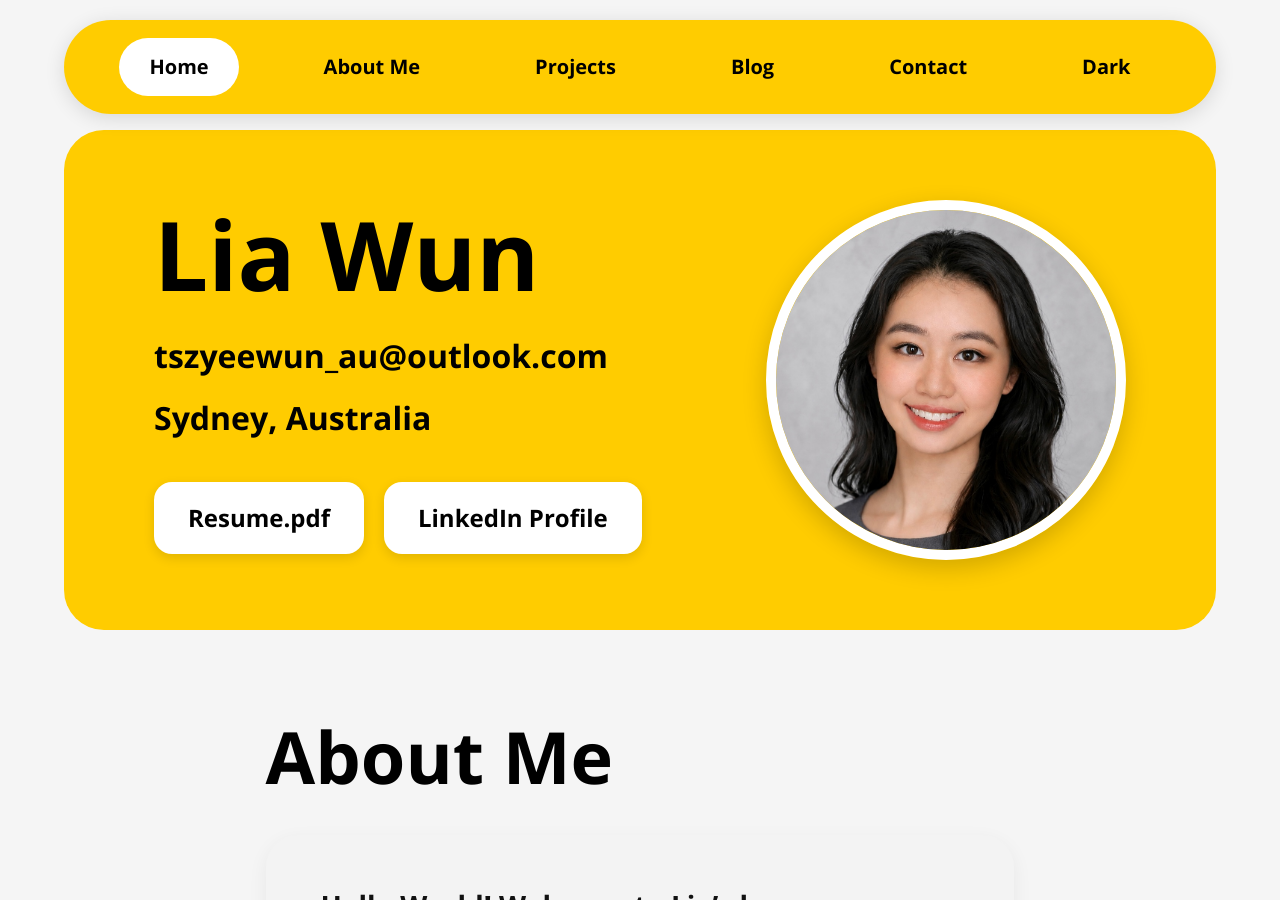
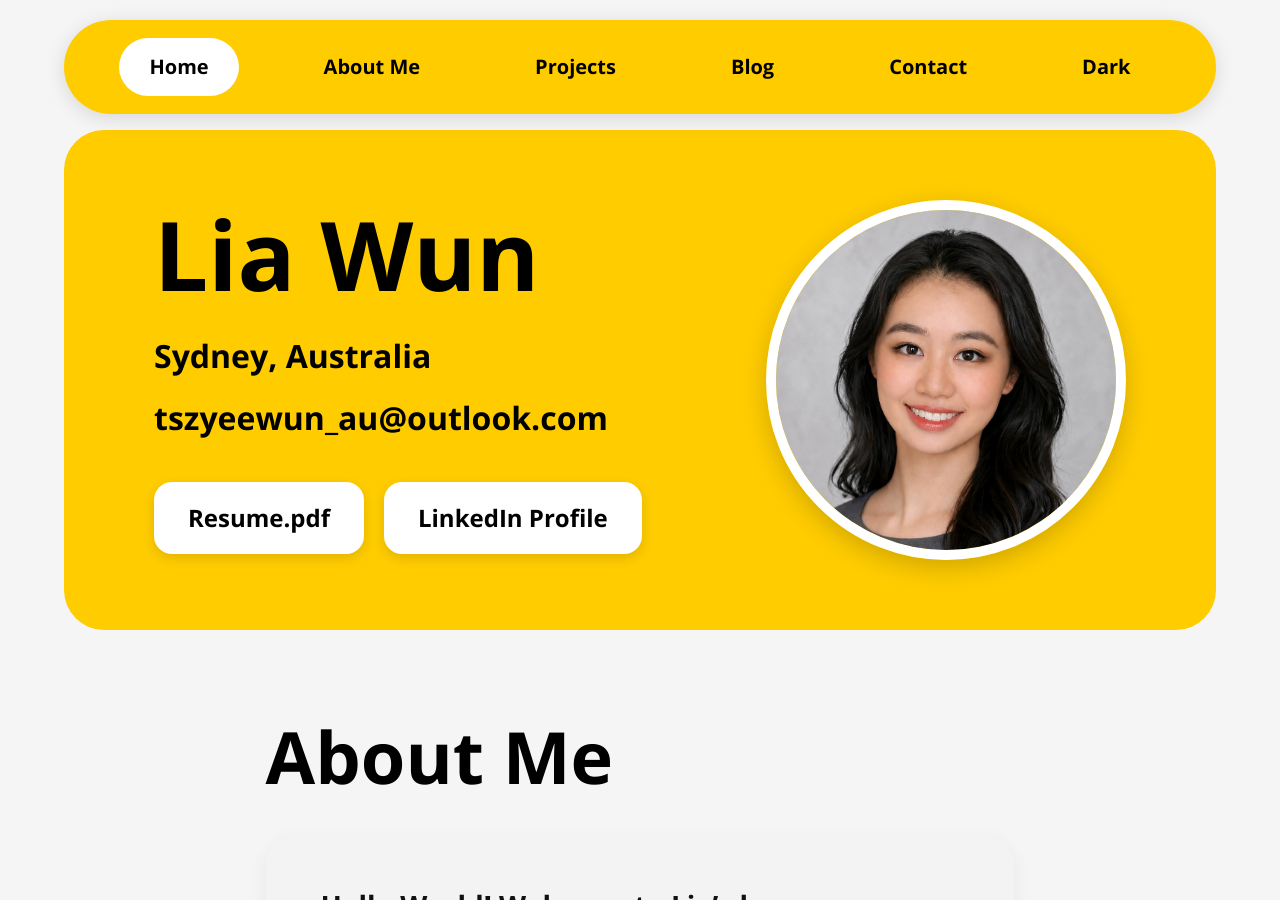
Before and after one commit to tszyeewun/tszyeewun.github.io, a Jekyll site: the page built from index.md, in a window 1280 px wide and 900 px high. Built offline with Jekyll 4.4.1, drawn with Linux system fonts in a browser that asks for light colours.

```diff
--- a/_layouts/default.html
+++ b/_layouts/default.html
@@ -331,11 +331,11 @@
       </h1>
 
       <div class="hero-contact">
-        tszyeewun_au@outlook.com
+        Sydney, Australia
       </div>
 
       <div class="hero-contact">
-        Sydney, Australia
+        tszyeewun_au@outlook.com
       </div>
 
       <div class="hero-buttons">
```
